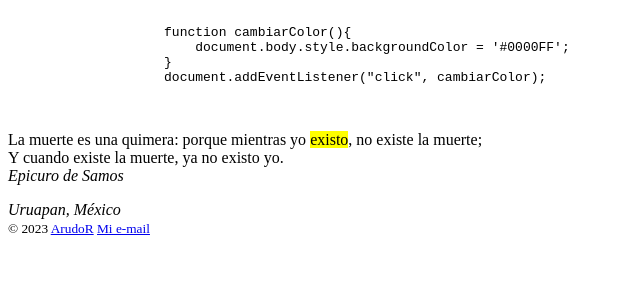
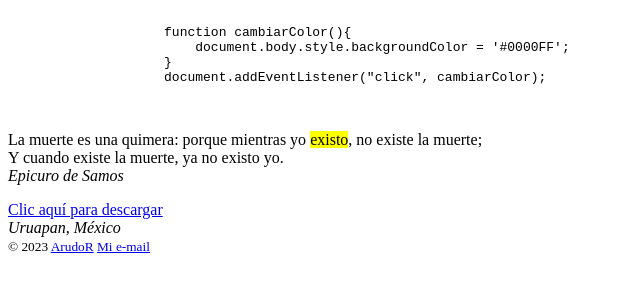
Before and after one commit to ArudoR/portfolio, a plain HTML site: page index.html in a window 1280 px wide. Shown: the part 119-408 px from the top of the page, without its empty margins (0-640 px from the left). Drawn offline with Linux system fonts and the light colour scheme.

Commit message:
aplicando los atributos ping y download

```diff
--- a/index.html
+++ b/index.html
@@ -65,6 +65,7 @@
         </aside>
     </main>
     <footer>
+        <a href="http://www.formasterminds.com/content/miarchivo.pdf" ping="http://www.formasterminds.com/control.php" download>Clic aquí para descargar</a>
         <address>Uruapan, México</address>
         <small>&copy; 2023 <a href="https://github.com/ArudoR" target="_blank">ArudoR</a> <a href="mailto:aldonear@gmail.com"> Mi e-mail</a> </small>
     </footer>
```
